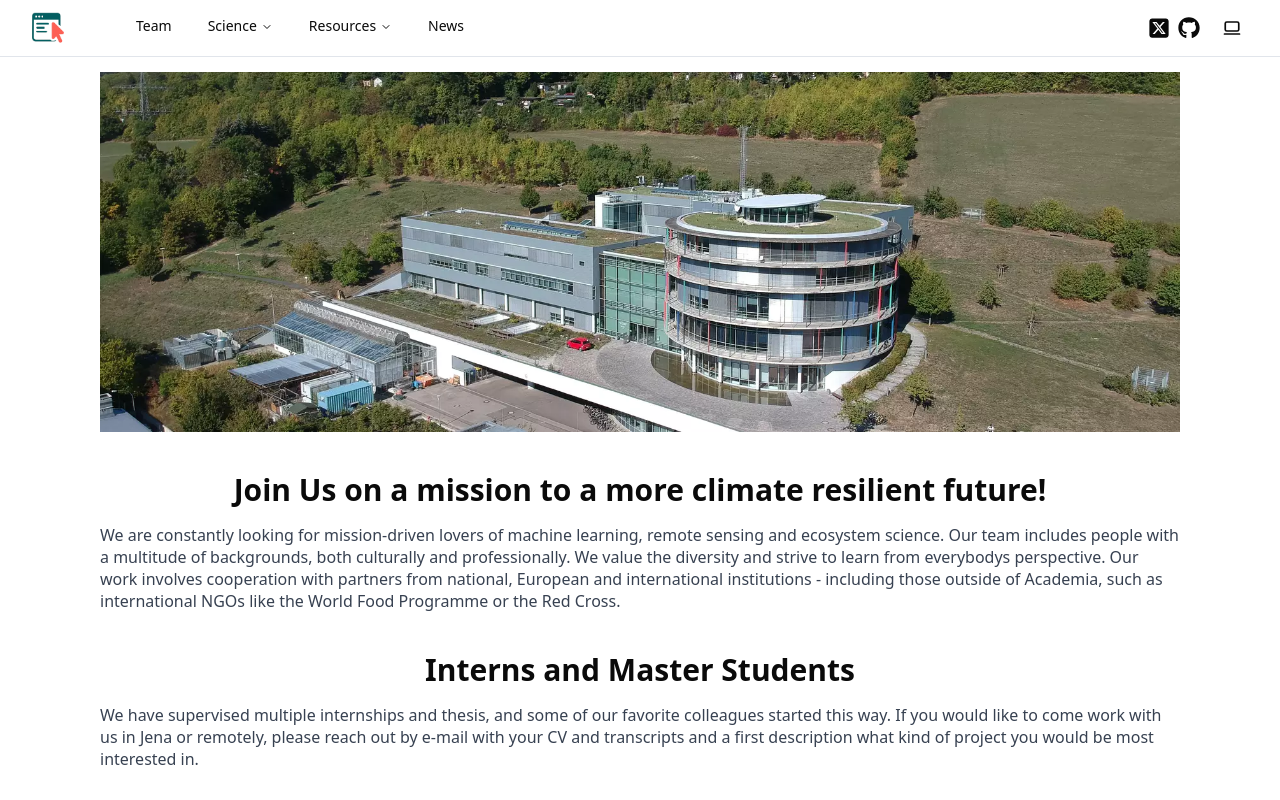
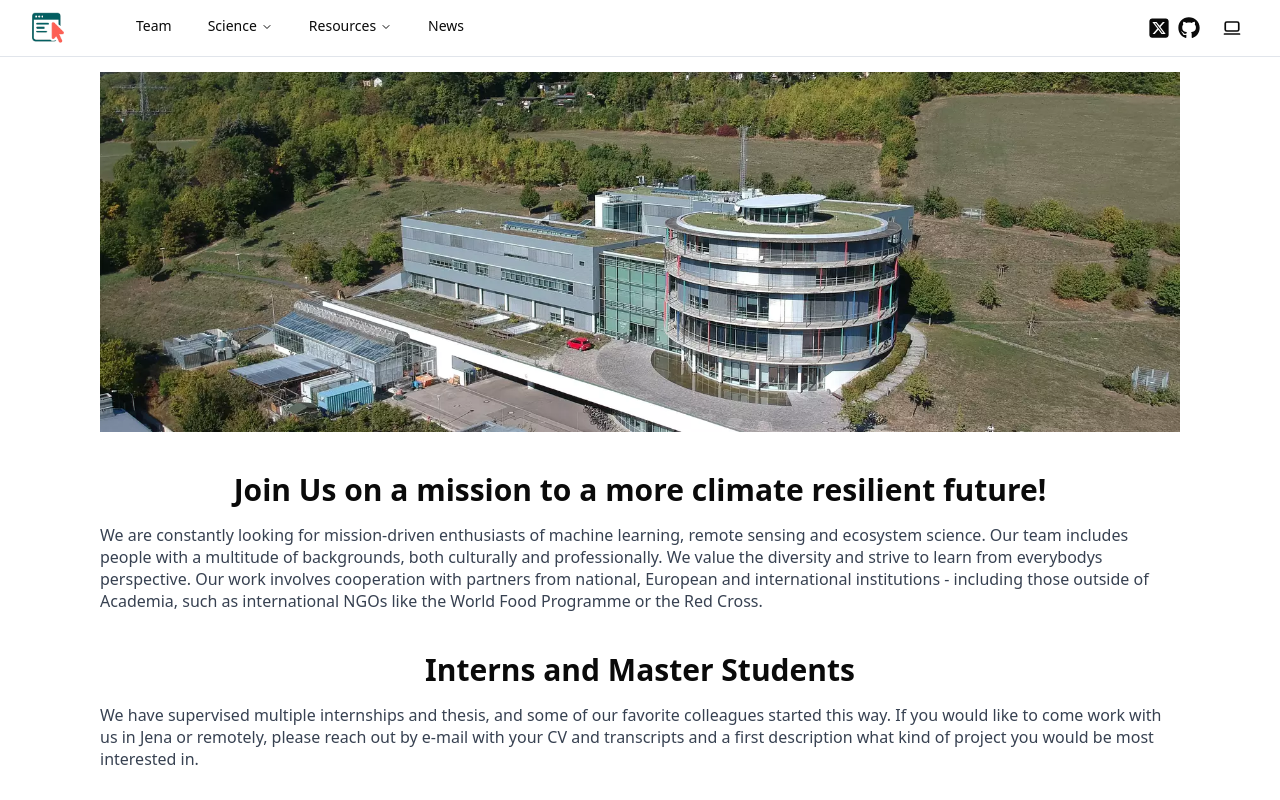
Before and after one commit to EarthyScience/earthnet.tech, a Next.js app: page /resources/opportunities in a window 1280 px wide. Shown: the top 800 px of the page. Built offline with nearby package versions, Linux system fonts and the light colour scheme.

Commit message:
opportunities page small fix

```diff
--- a/src/app/resources/opportunities/page.mdx
+++ b/src/app/resources/opportunities/page.mdx
@@ -5,7 +5,7 @@
 <div></div>
 
 
-We are constantly looking for mission-driven lovers of machine learning, remote sensing and ecosystem science. Our team includes people with a multitude of backgrounds, both culturally and professionally. We value the diversity and strive to learn from everybodys perspective. Our work involves cooperation with partners from national, European and international institutions - including those outside of Academia, such as international NGOs like the World Food Programme or the Red Cross.
+We are constantly looking for mission-driven enthusiasts of machine learning, remote sensing and ecosystem science. Our team includes people with a multitude of backgrounds, both culturally and professionally. We value the diversity and strive to learn from everybodys perspective. Our work involves cooperation with partners from national, European and international institutions - including those outside of Academia, such as international NGOs like the World Food Programme or the Red Cross.
 
 
 <h1 className="text-3xl font-bold text-center -mb-6">Interns and Master Students</h1>
```
